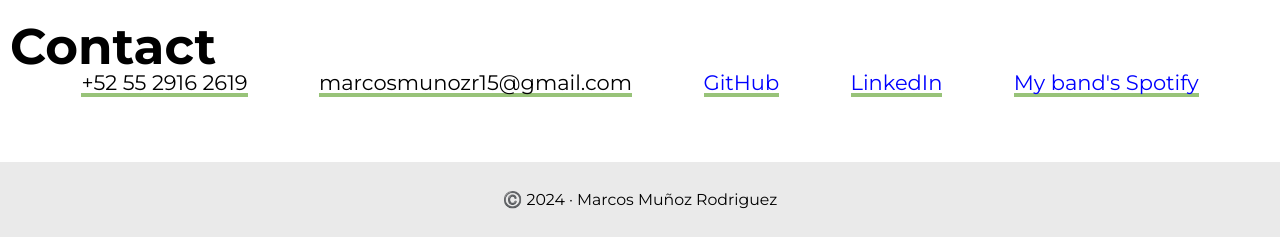
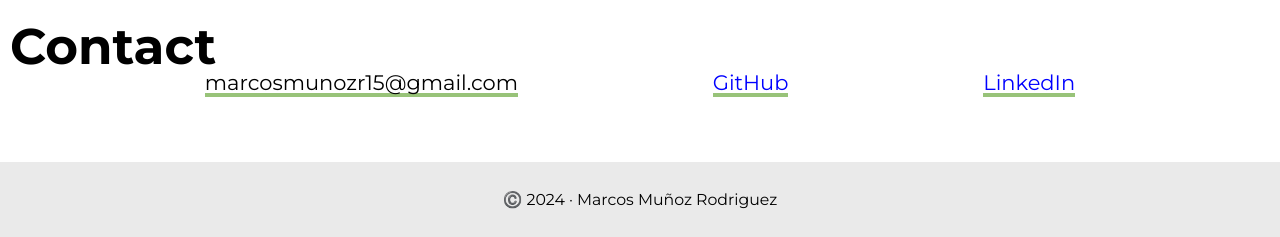
Before and after one commit to marcusmr15/professional-portfolio, a plain HTML site: page index.html in a window 1280 px wide. Shown: the part 1997-2234 px from the top of the page. Drawn offline with Linux system fonts and the light colour scheme.

Commit message:
Removed unneccessary info

```diff
--- a/index.html
+++ b/index.html
@@ -74,11 +74,9 @@
     <section>
          <h2 class="titles2" id="contactTitle">Contact</h2>
        <div class="contactContents">
-            <div class="underline" id="phone">+52 55 2916 2619</div>
           <div class="underline" id="email">marcosmunozr15@gmail.com</div>
           <div class="underline"><a href="https://github.com/marcusmr15?tab=repositories" target="_blank" class="linksStyle">GitHub</a></div>
           <div class="underline"><a href="https://www.linkedin.com/in/marcos-mu%C3%B1oz-rodriguez-99a51a1b2/" target="_blank" class="linksStyle">LinkedIn</a></div>
-          <div class="underline"><a href="https://open.spotify.com/artist/2aIYbcsZ3GlFy8fDPDJrcc?si=c9x_zDpzSh6vvQYLtn3fUw" target="_blank" class="linksStyle">My band's Spotify</a></div>
          </div>
     </section>
    </div>
```
